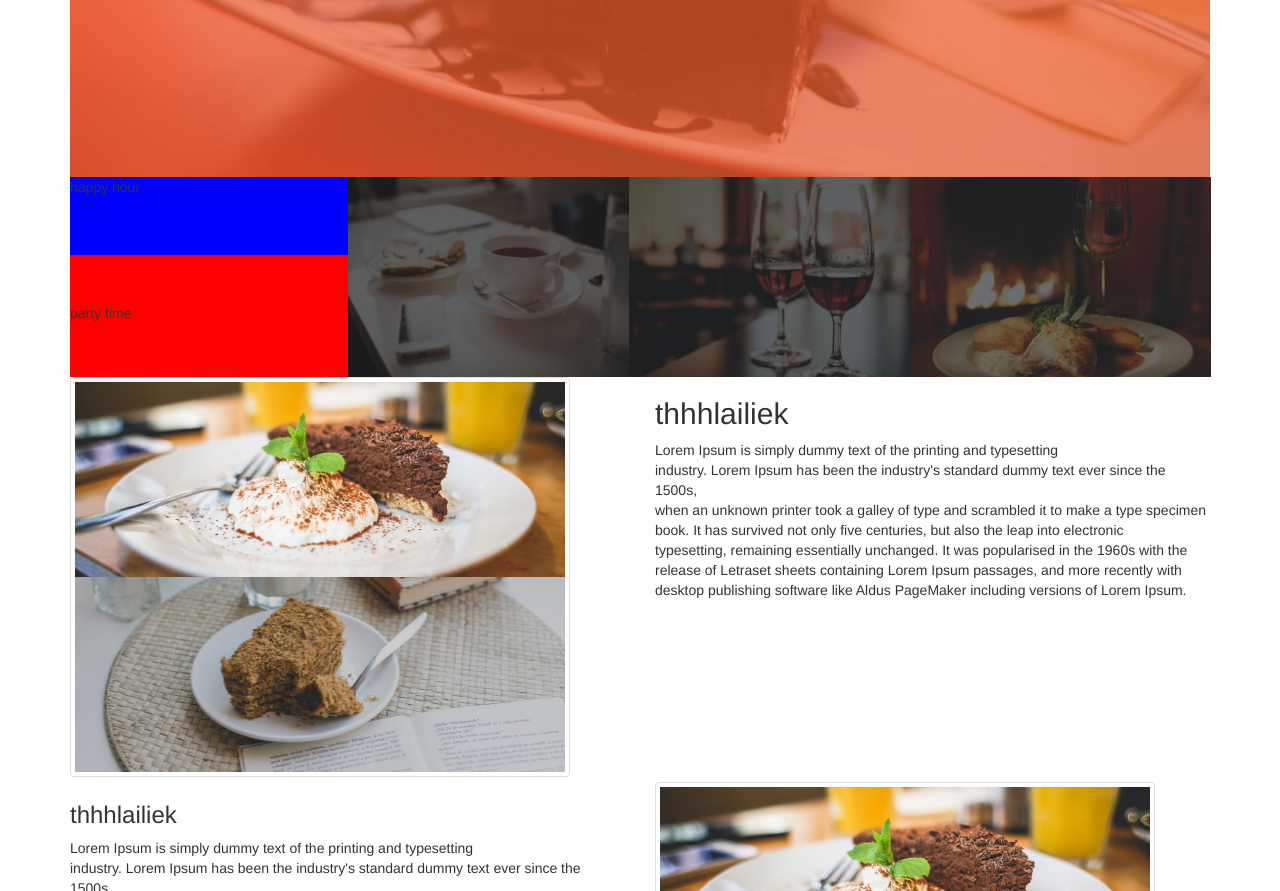
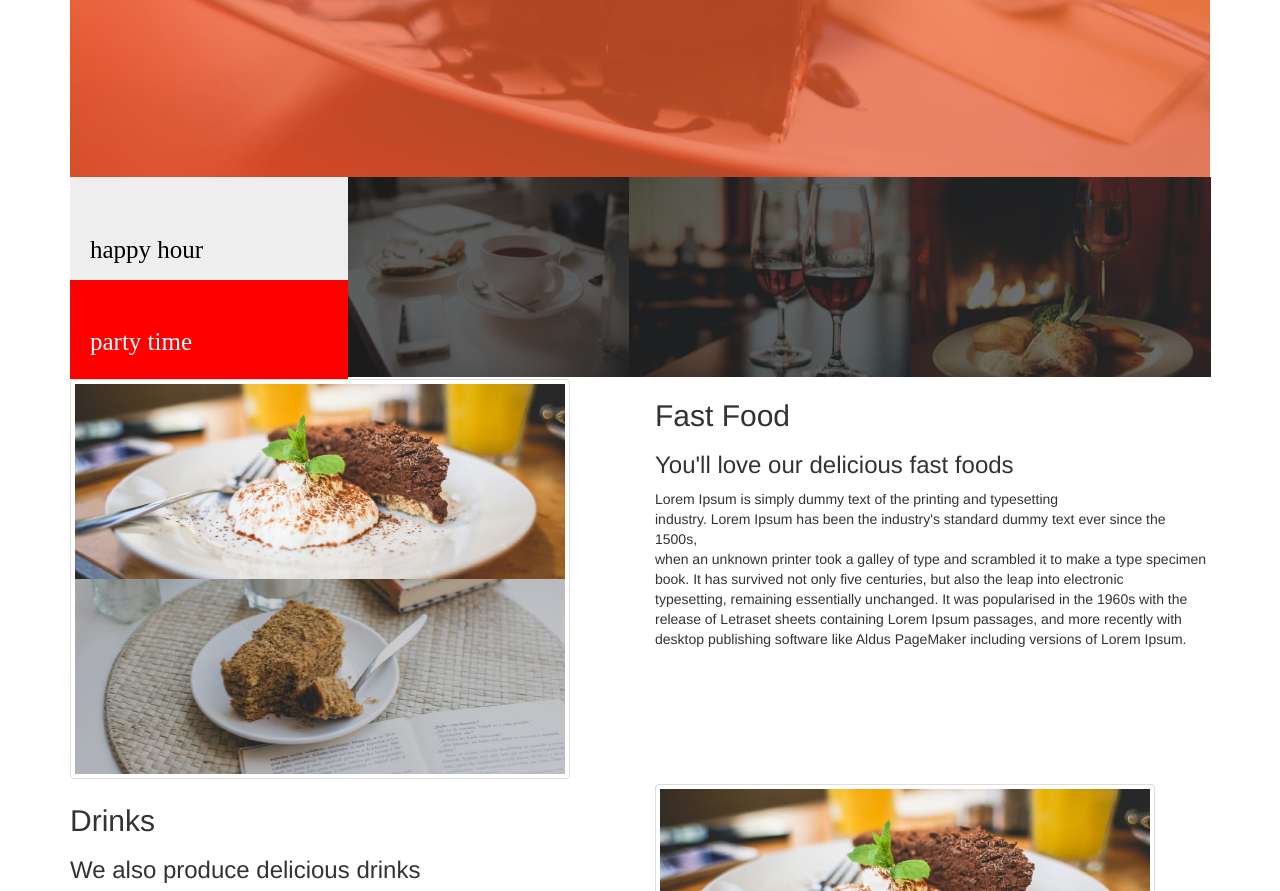
Before and after one commit to gabrielcoder247/week2, a plain HTML site: page index.html in a window 1280 px wide. Shown: the part 463-1354 px from the top of the page. Drawn offline with Linux system fonts and the light colour scheme.

Commit message:
add text to foods and drink section

```diff
--- a/css/styles.css
+++ b/css/styles.css
@@ -19,7 +19,7 @@ h1 {
   text-align: center;
   color: white;
   font-family:serif;
-  font-size: 50px;
+  font-size: 35px;
 }
 
 
@@ -29,22 +29,37 @@ h1 {
   background-color: red;
   padding-left: 0px;
   padding-right: 00 px;
-  padding-top: 48px;
-  padding-bottom: 44px;
+  padding-top: 44px;
+  padding-bottom: 10px;
   margin: 0px;
   width: 106%;
   margin-left: 0px;
 }
 
 .happy {
-  background-color: blue;
-  padding-top: 48;
-  padding-bottom: 48px;
+  background-color: #EEEEEE;
+  padding-top: 55px;
+  padding-bottom: 2px;
   padding-left: 0px;
   padding-right: 0;
   margin: 0px;
   width: 106%;
   margin-left: 0px;
+}
+.happy p{
+  color:black;
+  font-family: serif;
+  font-size: 25px;
+  margin-left: 20px;
+  margin-right: 20px;
+}
+
+.party p{
+  color:white;
+  font-family: serif;
+  font-size: 25px;
+  margin-left: 20px;
+  margin-right: 20px;
 }
 
 .breakfast {
@@ -153,6 +168,7 @@ border: 0px;
   line-height: 150px;
   font-family: 'arial';
   text-align: center;
+  font-size: 25px;
 }
 /* line 34, ../sass/style.scss */
 #outer-box:hover #inner-box {
@@ -218,6 +234,7 @@ border: 0px;
   line-height: 150px;
   font-family: 'arial';
   text-align: center;
+  font-size: 25px;
 }
 /* line 34, ../sass/style.scss */
 #outer-box2:hover #inner-box2 {
@@ -256,6 +273,7 @@ border: 0px;
   line-height: 150px;
   font-family: 'arial';
   text-align: center;
+  font-size: 25px;
 }
 /* line 34, ../sass/style.scss */
 #outer-box3:hover #inner-box3 {
--- a/index.html
+++ b/index.html
@@ -46,7 +46,7 @@
         <div id="outer-box">
           <img src="images/assets/foodtop/breakfast.jpg">
           <div id="inner-box">
-            <p>This is the overlay!</p>
+            <p>Breakfast</p>
           </div>
         </div>
       </div>
@@ -54,7 +54,7 @@
         <div id="outer-box2">
           <img src="images/assets/foodtop/lunch.jpg">
           <div id="inner-box2">
-            <p>This is the overlay!</p>
+            <p>Lunch</p>
           </div>
         </div>
       </div>
@@ -62,7 +62,7 @@
         <div id="outer-box3">
           <img src="images/assets/foodtop/dinner.jpg">
           <div id="inner-box3">
-            <p>This is the overlay!</p>
+            <p>Dinner</p>
           </div>
         </div>
       </div>
@@ -85,7 +85,8 @@
             </div>
           </div>
             <div class="col-md-6">
-              <h2>thhhlailiek</h2>
+              <h2>Fast Food</h2>
+              <h3>You'll love our delicious fast foods</h3>
               <p>Lorem Ipsum is simply dummy text of the printing and typesetting<br>industry. Lorem Ipsum has been the industry's standard dummy text ever since the 1500s, <br>when an unknown printer took a galley of type and scrambled it to make a type specimen
                 book. It has survived not only five centuries, but also the leap into electronic<br> typesetting, remaining essentially unchanged. It was popularised in the 1960s with the release of Letraset sheets containing Lorem Ipsum passages, and more
                 recently with desktop publishing software like Aldus PageMaker including versions of Lorem Ipsum.</p>
@@ -96,7 +97,8 @@
     <div class="container">
       <div class="row">
         <div class="col-md-6">
-          <h3>thhhlailiek</h3>
+          <h2>Drinks</h2>
+          <h3>We also produce delicious drinks</h3>
           <p>Lorem Ipsum is simply dummy text of the printing and typesetting<br>industry. Lorem Ipsum has been the industry's standard dummy text ever since the 1500s, <br>when an unknown printer took a galley of type and scrambled it to make a type specimen
             book. It has survived not only five centuries, but also the leap into electronic<br> typesetting, remaining essentially unchanged. It was popularised in the 1960s with the release of Letraset sheets containing Lorem Ipsum passages, and more
             recently with desktop publishing software like Aldus PageMaker including versions of Lorem Ipsum.</p>
```
